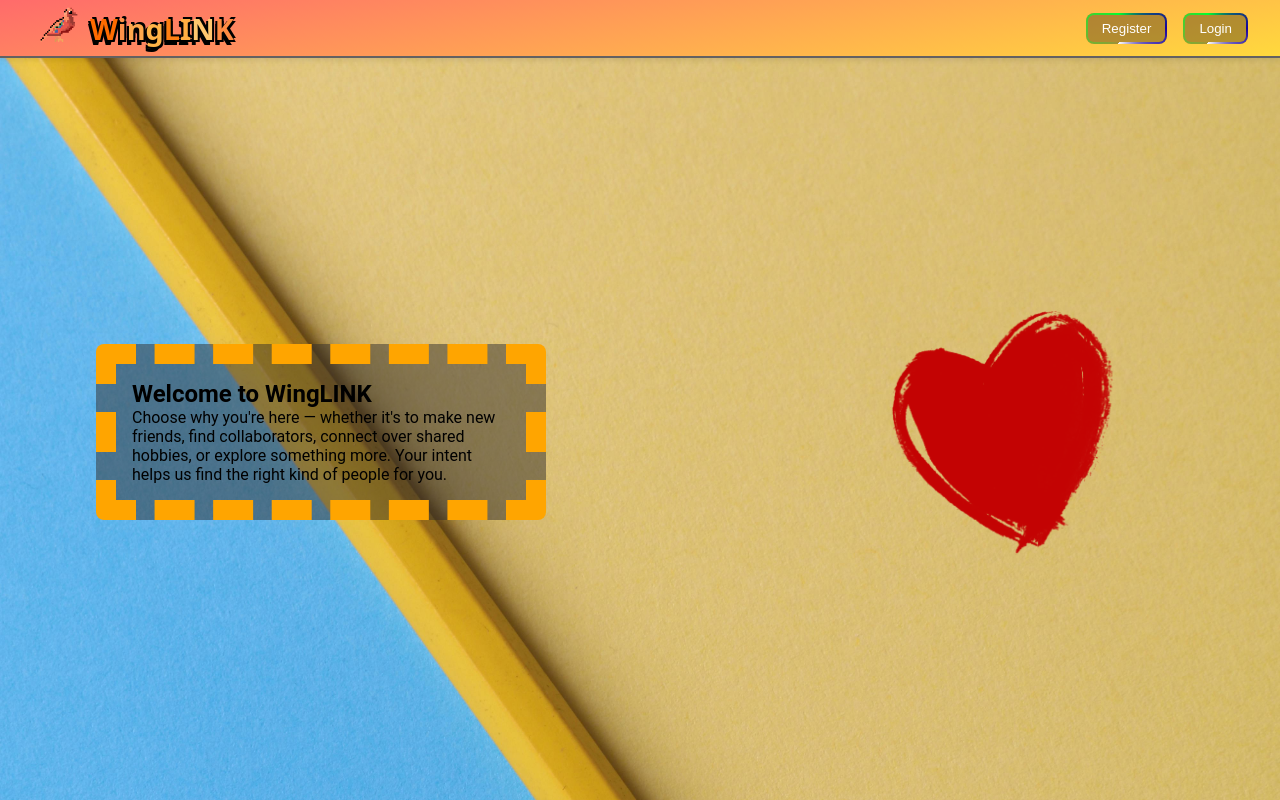
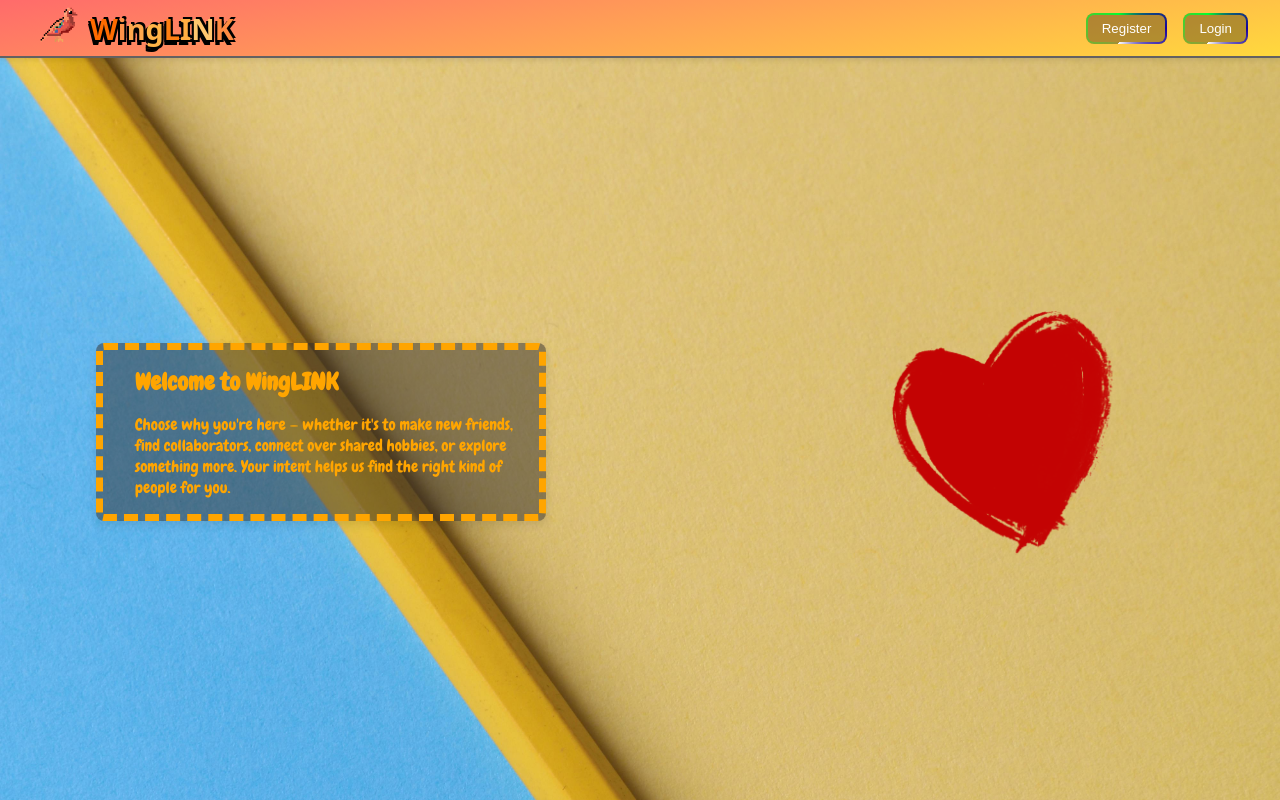
Before and after one commit to agolaurluik/Match-Me, a React (Vite) app in the folder frontend/: page / in a window 1280 px wide. Shown: the top 800 px of the page. Built offline with nearby package versions, Linux system fonts and the light colour scheme; a web font is replaced by a local one.

Commit message:
Illustrative font added to the frontpage

```diff
--- a/frontend/src/components/UiComponents/FrontPageUI/InfoBox.css
+++ b/frontend/src/components/UiComponents/FrontPageUI/InfoBox.css
@@ -1,9 +1,11 @@
+@import url('https://fonts.googleapis.com/css2?family=Chewy&display=swap');
+
 .info-section {
   display: flex;
   flex-direction: row;
   align-items: center;
   justify-content: center;
-  flex-wrap: nowrap; /* prevent wrapping */
+  flex-wrap: nowrap;
   gap: 2rem;
   height: 100vh;
   padding: 0;
@@ -27,10 +29,18 @@
   border-radius: 8px;
   padding: 1rem;
   background-color: rgba(51, 47, 44, 0.5);
-  /* box-shadow: 0 4px 10px rgba(0,0,0,0.1); */
-  border: 20px dashed orange;
+  box-shadow: 0 4px 10px rgba(0,0,0,0.1);
+  border: 7px dashed orange;
   /* opacity: 0.85; */
-  color: black;
+  font-family: "Chewy", system-ui;
+  color: orange;
+}
+.info-content h2 {
+  margin-bottom: 1rem; /* or adjust to your preferred spacing */
+  padding-left: 1rem;
+}
+.info-content p {
+  padding-left: 1rem;
 }
 
 .info-image-wrapper {
@@ -48,9 +58,9 @@
   background-color: transparent;
 }
 
-/* Responsive sizing and shape control */
+
 .info-image-wrapper .info-image {
-  width: 45%; /* for 1 or 2 images per row */
+  width: 45%;
   max-width: 200px;
   height: auto;
   border-radius: 12px;
@@ -58,7 +68,7 @@
   object-fit: cover;
 }
 
-/* Special layout if 3 images: triangle */
+/* not used atm */
 .info-image-wrapper[data-count="3"] {
   display: grid;
   grid-template-columns: repeat(2, 1fr);
@@ -174,7 +184,7 @@
   }
 
   .info-image-wrapper .info-image {
-    width: 60%;          /* smaller images */
+    width: 60%;
     max-width: 150px;
     height: auto;
     border-radius: 12px;
```
